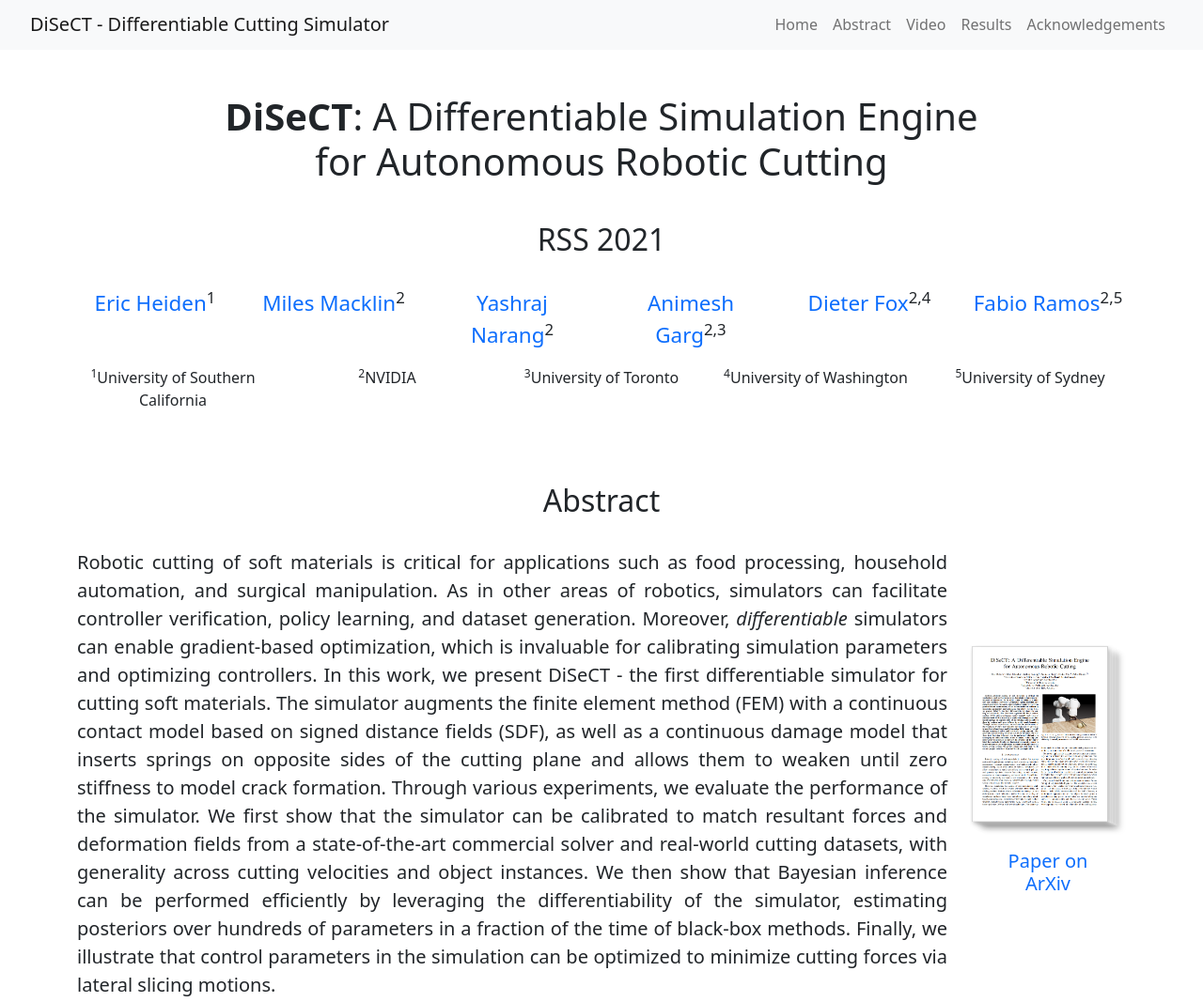
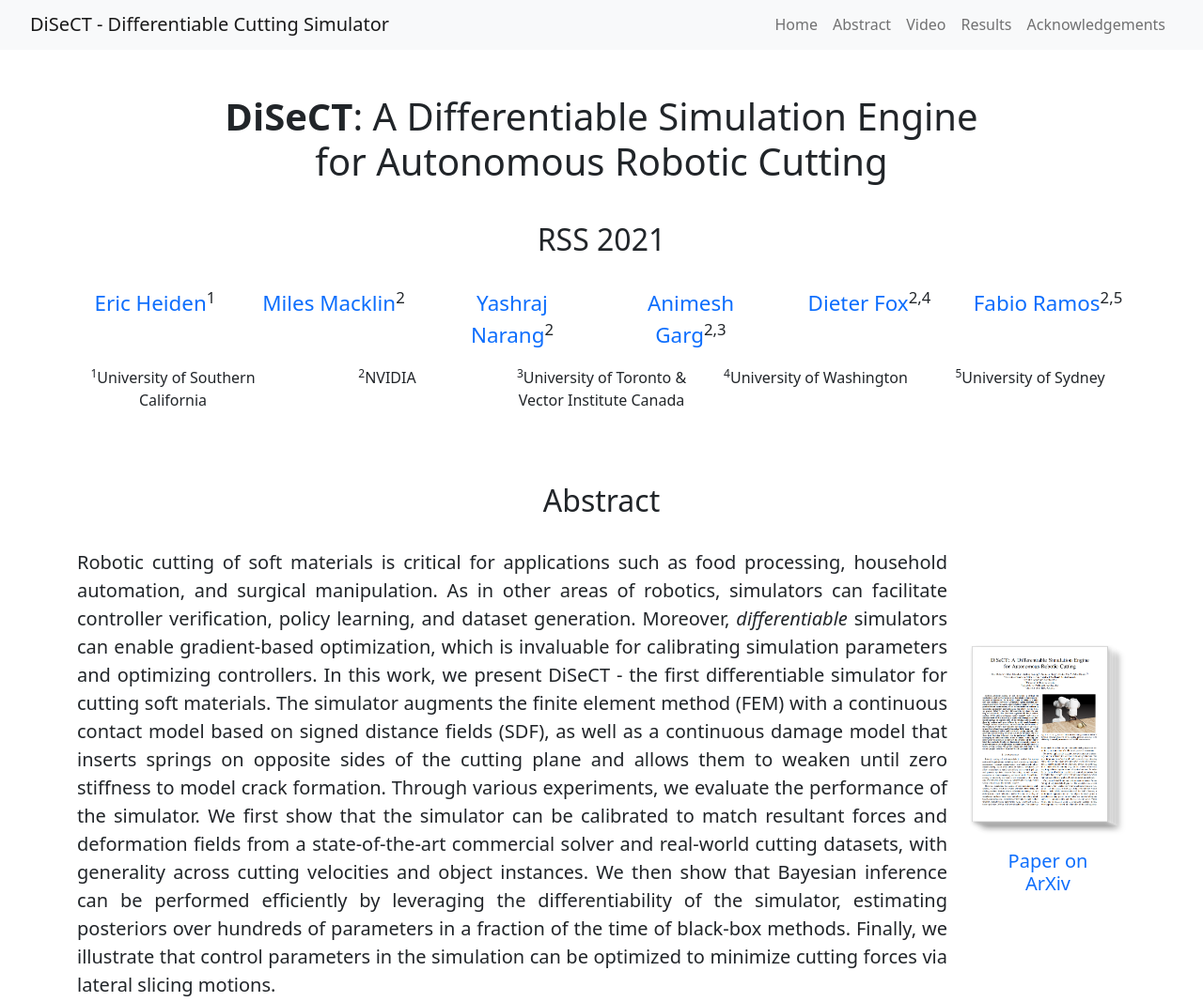
Before and after one commit to diff-cutting-sim/diff-cutting-sim.github.io, a plain HTML site: page docs/index.html in a window 1280 px wide. Shown: the top 1067 px of the page at 94% size. Drawn offline with nearby package versions, Linux system fonts and the light colour scheme.

Commit message:
Update Animesh's affiliations

```diff
--- a/docs/index.html
+++ b/docs/index.html
@@ -137,7 +137,7 @@
                 <p><sup>2</sup>NVIDIA</p>
             </div>
             <div class="col">
-                <p><sup>3</sup>University of Toronto</p>
+                <p><sup>3</sup>University of Toronto &amp;<br/> Vector Institute Canada</p>
             </div>
             <div class="col">
                 <p><sup>4</sup>University of Washington</p>
```
